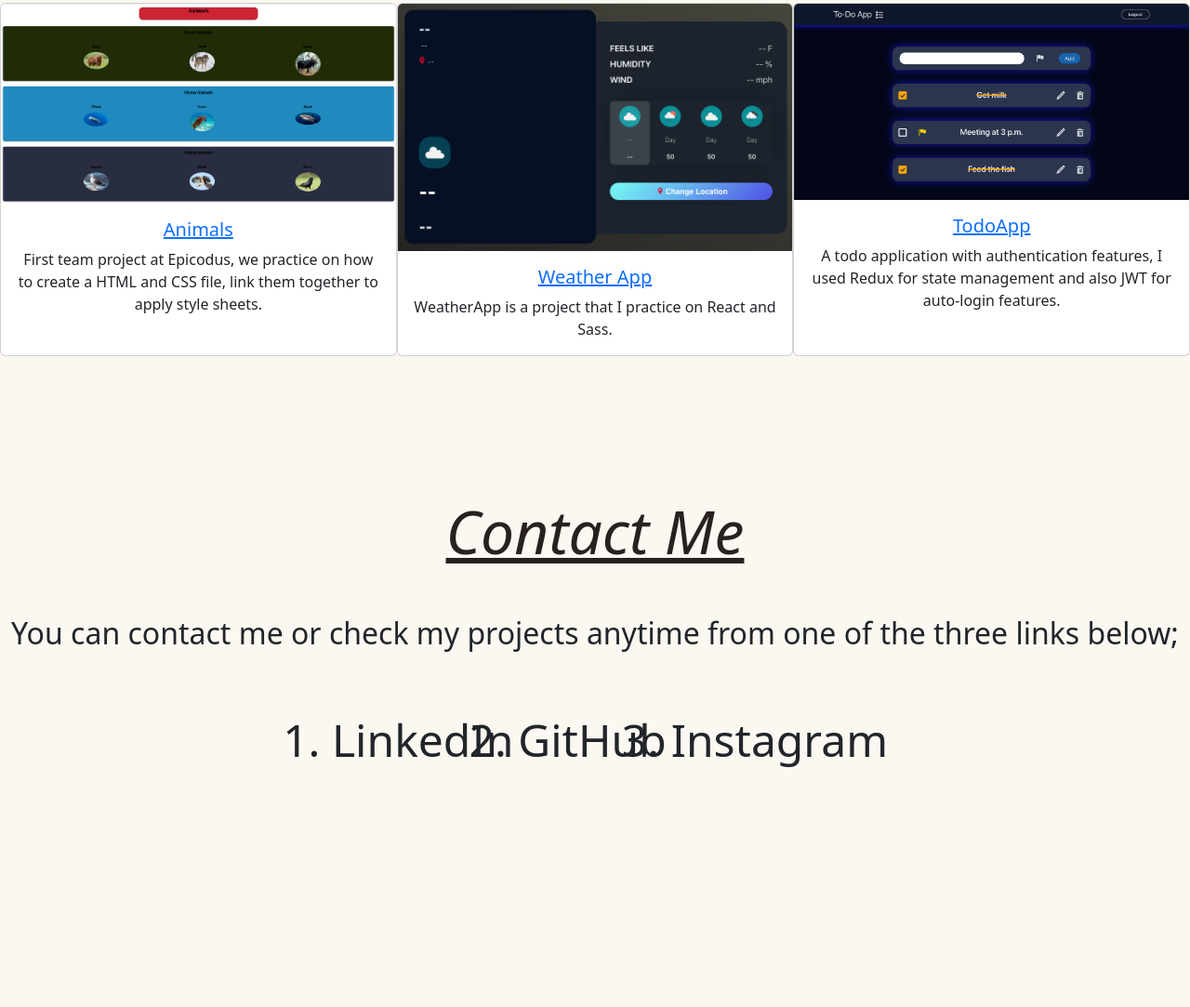
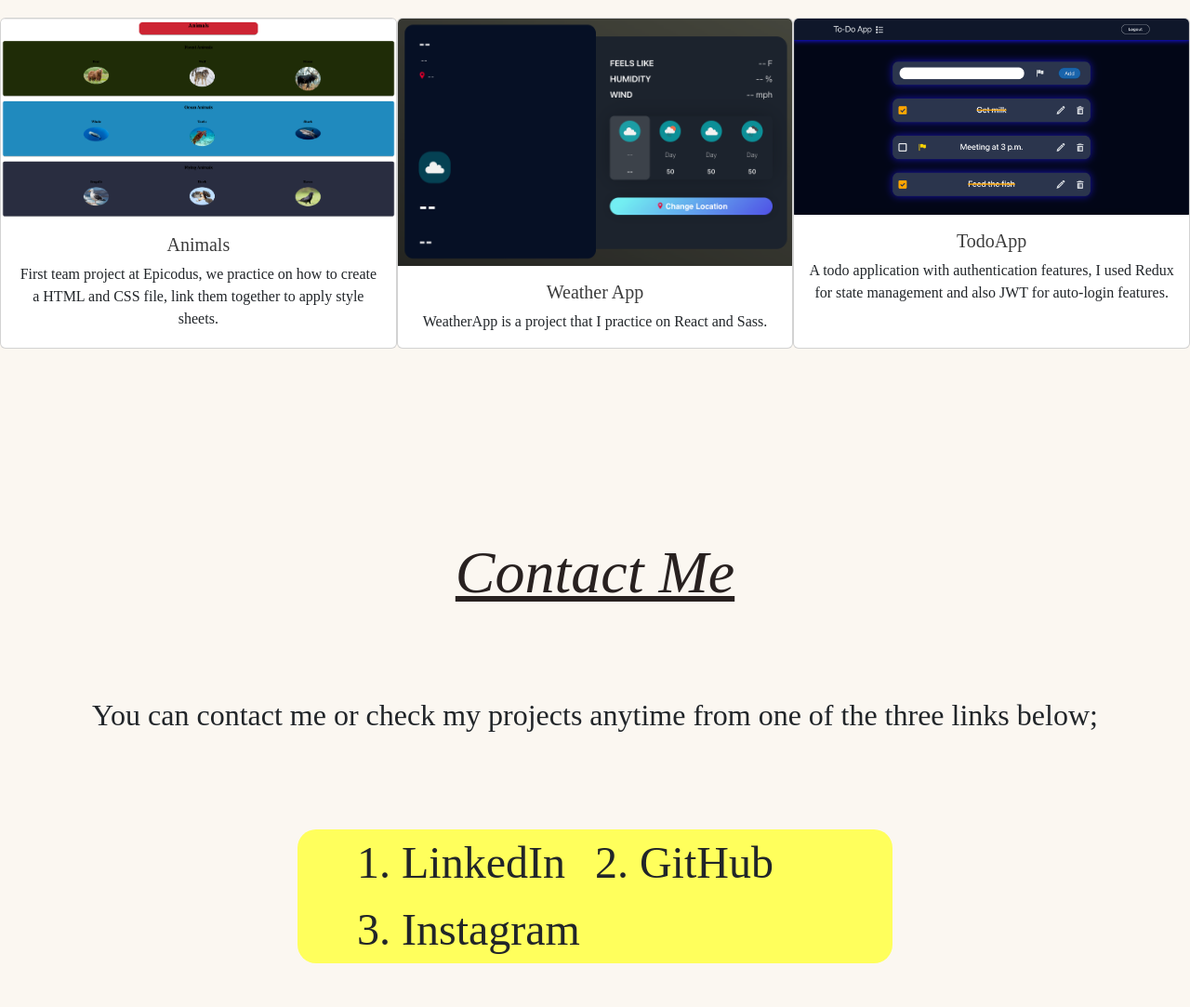
Before and after one commit to onurkaymak/PortfolioLandingPage, a plain HTML site: page index.html in a window 1280 px wide. Shown: the part 1185-2268 px from the top of the page at 93% size. Drawn offline with nearby package versions, Linux system fonts and the light colour scheme.

Commit message:
Add float in stylesheet and define new font family

```diff
--- a/css/styles.css
+++ b/css/styles.css
@@ -3,6 +3,7 @@
   padding: 0;
   margin: 0;
   box-sizing: border-box;
+  font-family: 'Times New Roman', Times, serif;
 }
 
 .aboutme {
@@ -90,7 +91,6 @@
 .aboutme_img {
   width: 300px;
   height: 300px;
-  position: relative;
 }
 
 .section_title {
@@ -135,12 +135,14 @@ strong:hover {
 
 .contactme_container_info {
   width: 50%;
-  height: 50%;
   border-radius: 20px;
   font-size: 3rem;
+  background-color: #ffff5c;
+}
 
-  display: flex;
-  justify-content: space-evenly;
+.contactme_container_info li {
+  float: left;
+  margin-left: 5rem;
 }
 
 .contactme_container_info a {
@@ -153,3 +155,12 @@ strong:hover {
 .contactme_container_info a:hover {
   border-bottom: 2px solid black;
 }
+
+h5 a {
+  text-decoration: none;
+  color: #3c3c3c;
+}
+
+h5 a:hover {
+  background-color: #fad02c;
+}
```
